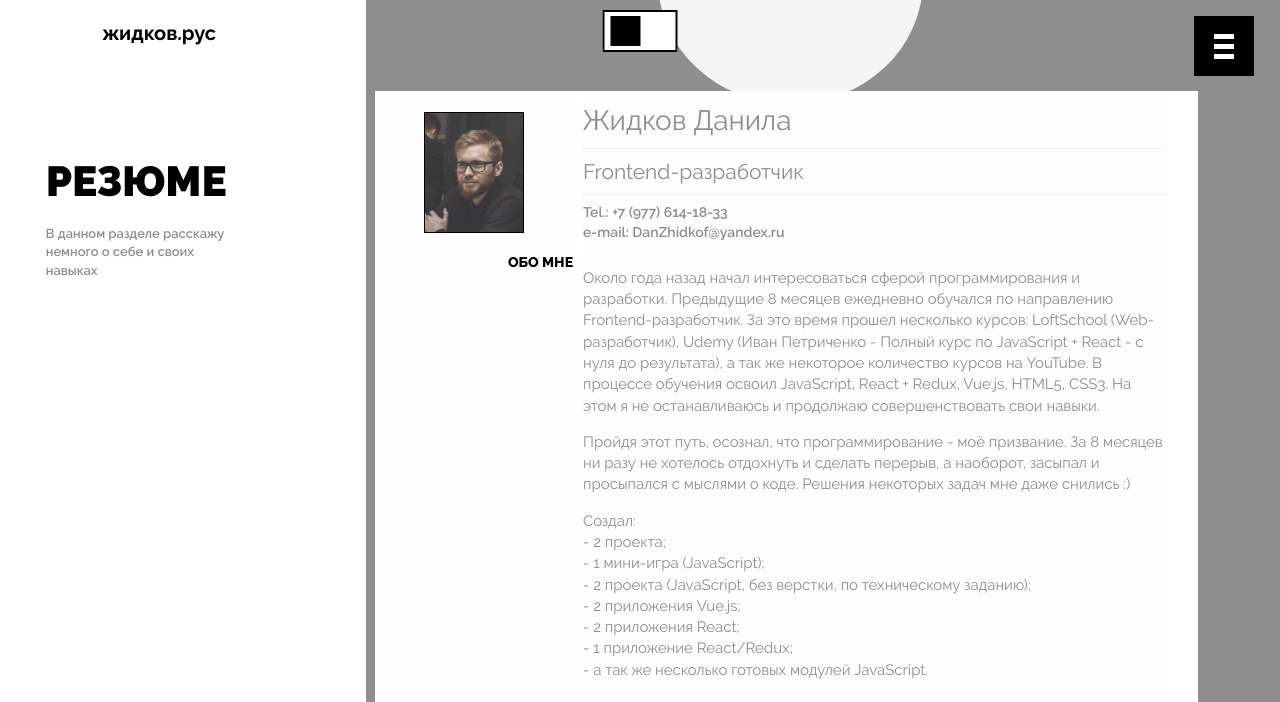
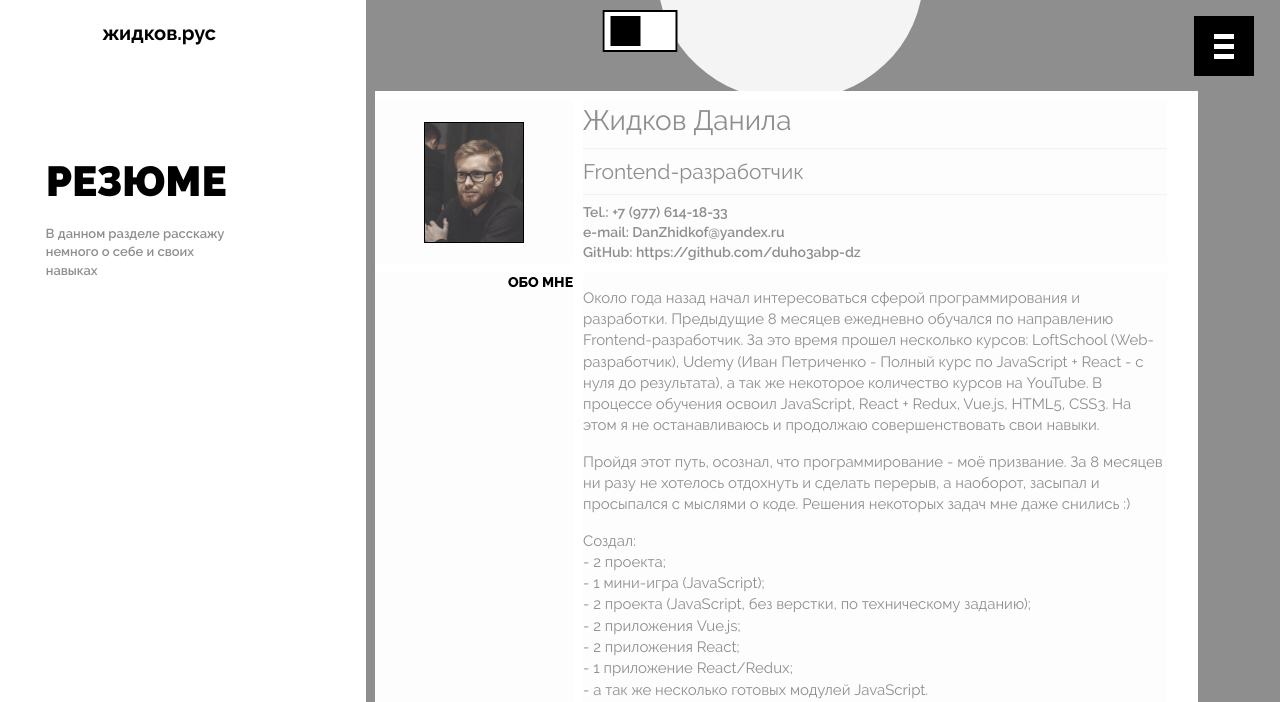
Before and after one commit to duho3abp-dz/Portfolio_project, a website built with webpack: page app/html/pages/about_me.html in a window 1280 px wide. Shown: the top 702 px of the page. Built offline with nearby package versions, Linux system fonts and the light colour scheme; files whose address does not match are found by name.

Commit message:
added GitHub to resume

```diff
--- a/app/html/pages/about_me.html
+++ b/app/html/pages/about_me.html
@@ -46,7 +46,8 @@
                     <h2>Frontend-разработчик</h2>
                     <hr>
                     Tel.: +7 (977) 614-18-33<br>
-                    e-mail: DanZhidkof@yandex.ru
+                    e-mail: DanZhidkof@yandex.ru<br>
+                    GitHub: https://github.com/duho3abp-dz
                 </div>
 
                 <div class="about_block about_block-left about_position">
```
Also changed, not shown: dist/pages/about_me.html.
